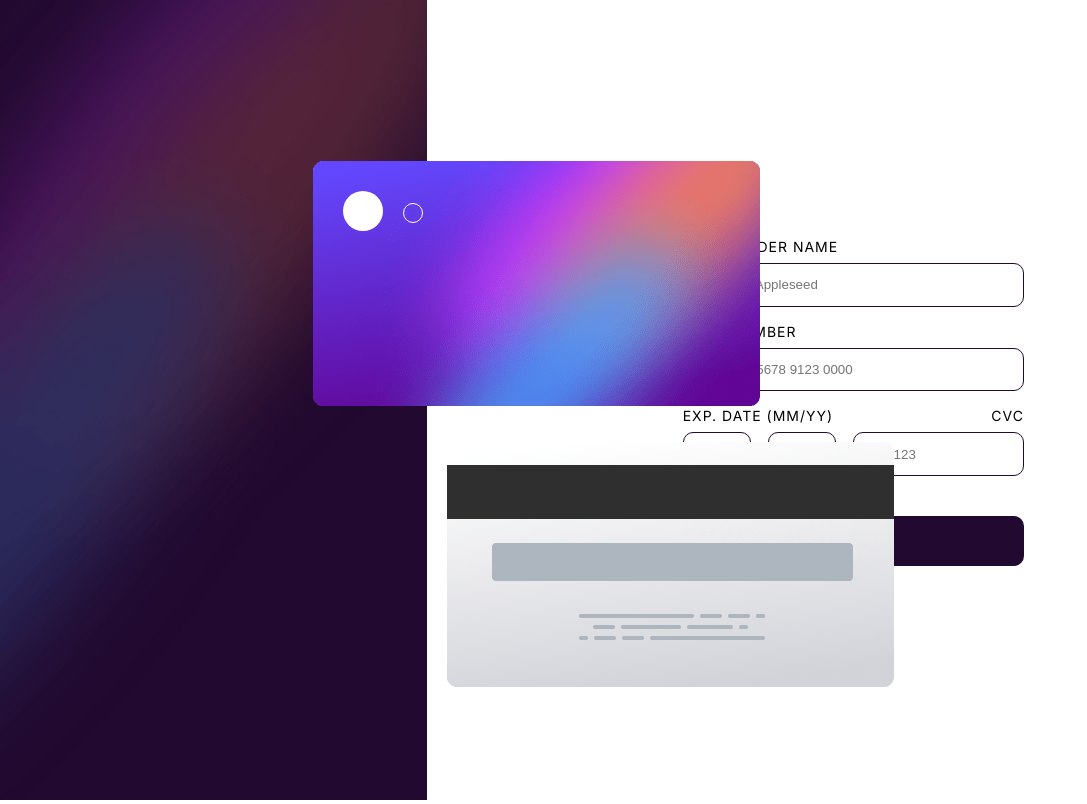
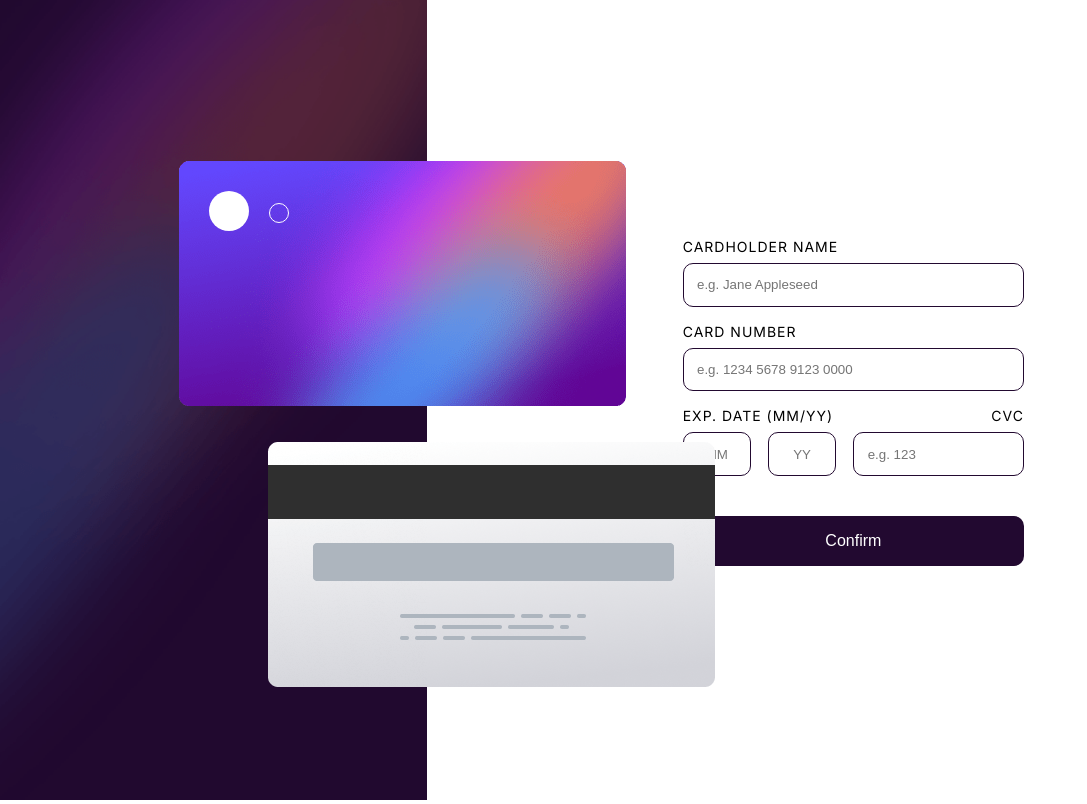
Before and after one commit to avivianedev/form-card, a React (Vite) app: page / in a window 1280 px wide. Shown: the whole page, without its empty margins (0-1087 px from the left). Built offline with nearby package versions, Linux system fonts and the light colour scheme.

Commit message:
fix responsive card images

```diff
--- a/src/components/Card/Card.scss
+++ b/src/components/Card/Card.scss
@@ -14,6 +14,10 @@
         .card-front {
             margin-left: 70%;
             position: relative;
+
+            @media screen and (max-width: 1398px) {
+                margin-left: 40%
+            }
 
 
             .card-circle {
@@ -75,6 +79,10 @@
             margin-left: 100%;
             position: relative;
 
+            @media screen and (max-width: 1398px) {
+                margin-left: 60%
+            }
+
             .card-cvc {
                 position: absolute;
                 width: 450px;
@@ -89,6 +97,8 @@
         }
     }
 
+
+
     @media screen and (max-width: 768px) {
         flex-direction: column;
         top: 5%;
@@ -97,7 +107,7 @@
 
             .card-front {
                 top: 100px;
-                right: 60%;
+                right: 30%;
                 z-index: 1;
 
                 img {
@@ -172,4 +182,8 @@
         }
     }
 
+    @media screen and (max-width: 375px) {}
+
+
+
 }
```
